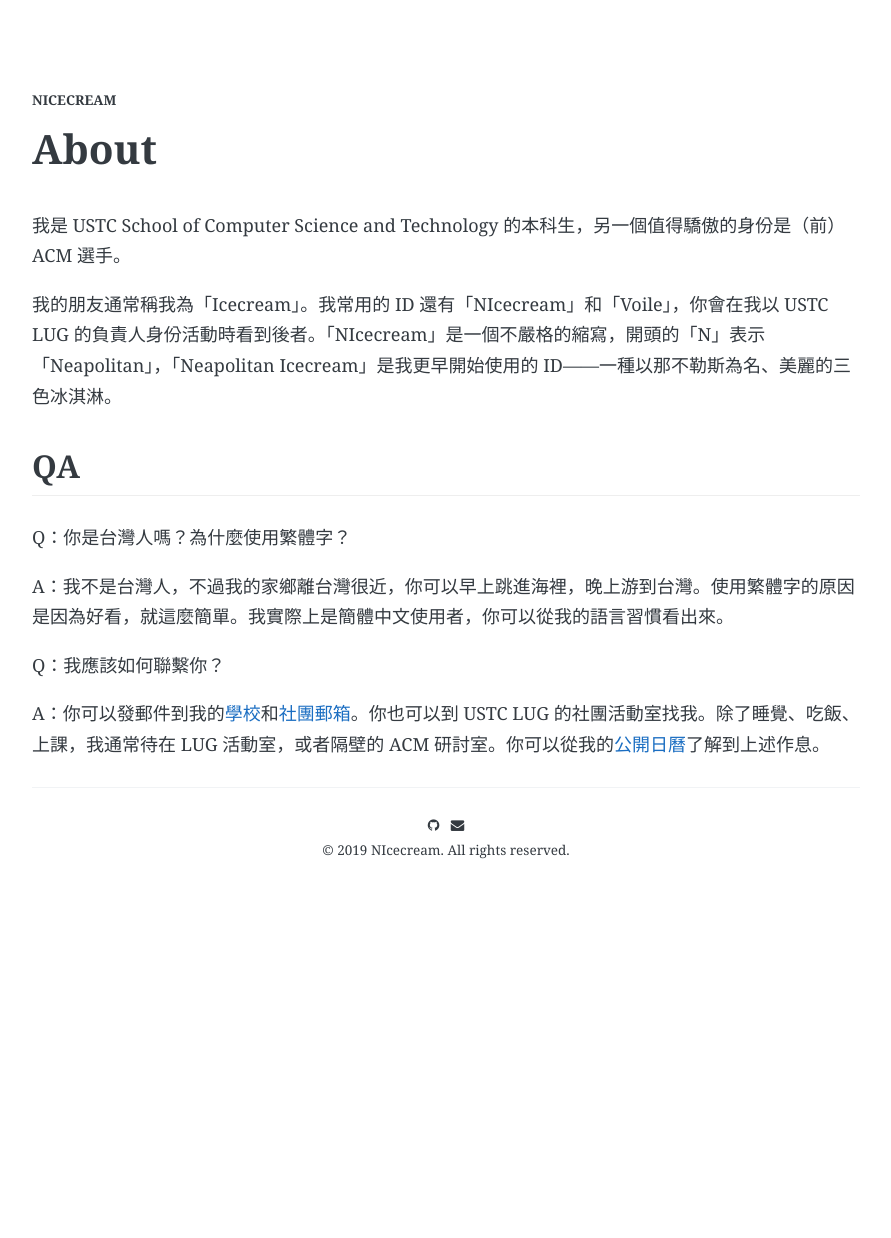
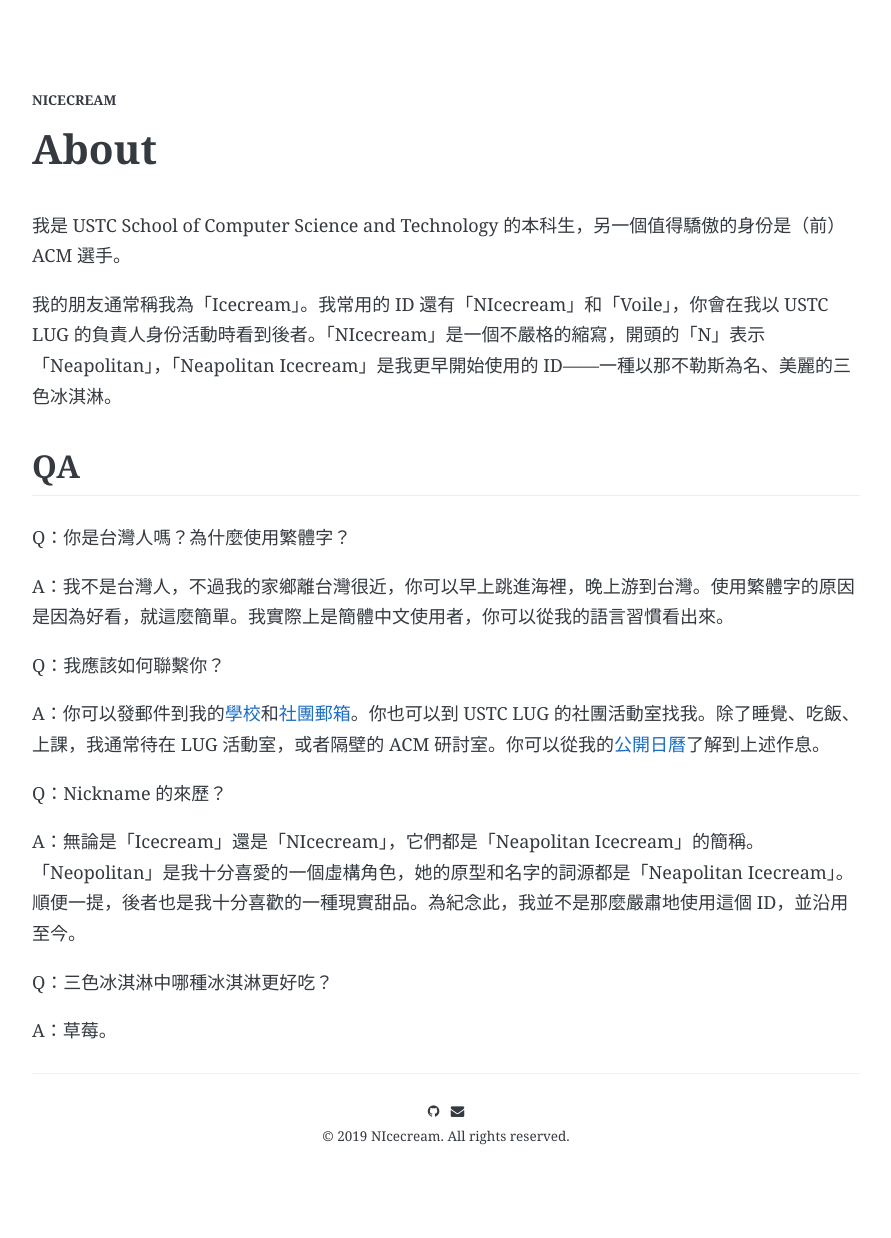
Before and after one commit to NeapolitanIcecream/NIcecream, a Jekyll site: the page built from about.md, in a window 1280 px wide. Shown: the whole page, without its empty margins (194-1085 px from the left). Built offline with Jekyll 4.4.1, drawn with Linux system fonts in a browser that asks for light colours; some web fonts are replaced; before the commit the page ends 951 px from its top, so only the background shows below that.

Commit message:
update about

```diff
--- a/about.md
+++ b/about.md
@@ -16,3 +16,11 @@ A：我不是台灣人，不過我的家鄉離台灣很近，你可以早上跳
 Q：我應該如何聯繫你？
 
 A：你可以發郵件到我的[學校](mailto:neopolitan@mail.ustc.edu.cn)和[社團郵箱](mailto:neopolitan@mail.ustc.edu.cn)。你也可以到 USTC LUG 的社團活動室找我。除了睡覺、吃飯、上課，我通常待在 LUG 活動室，或者隔壁的 ACM 研討室。你可以從我的[公開日曆](https://calendar.nicecream.top)了解到上述作息。
+
+Q：Nickname 的來歷？
+
+A：無論是「Icecream」還是「NIcecream」，它們都是「Neapolitan Icecream」的簡稱。「Neopolitan」是我十分喜愛的一個虛構角色，她的原型和名字的詞源都是「Neapolitan Icecream」。順便一提，後者也是我十分喜歡的一種現實甜品。為紀念此，我並不是那麼嚴肅地使用這個 ID，並沿用至今。
+
+Q：三色冰淇淋中哪種冰淇淋更好吃？
+
+A：草莓。
```
